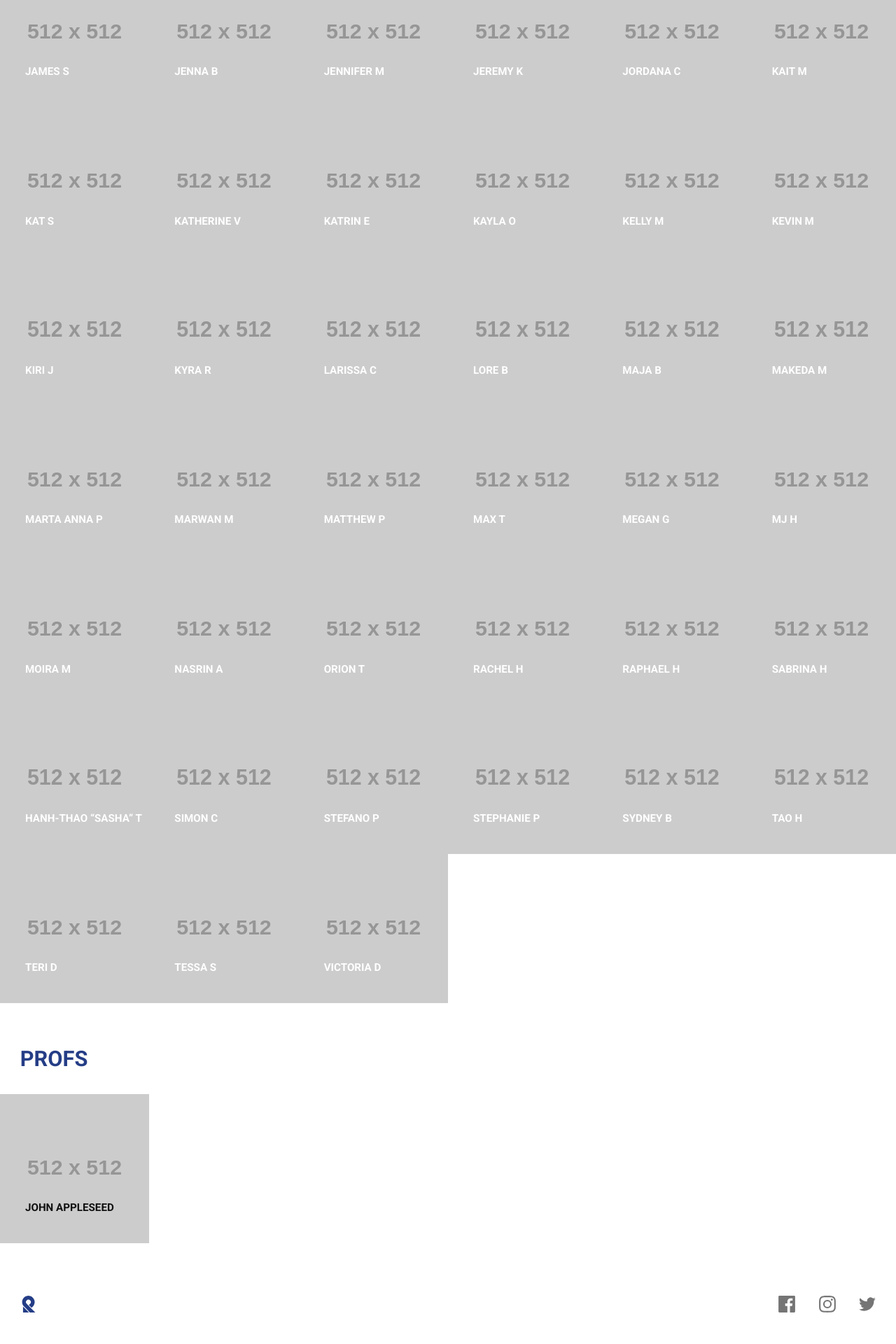
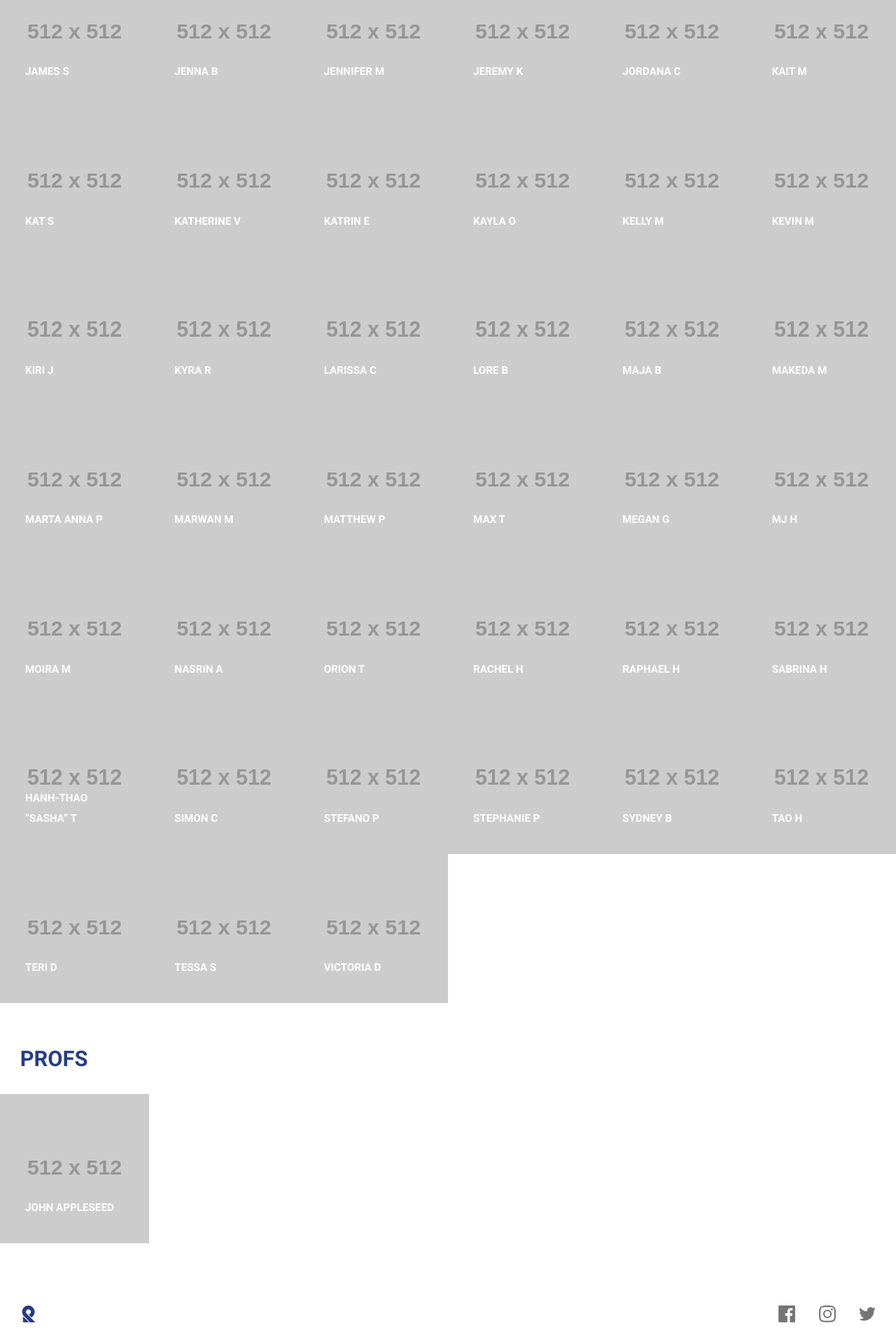
Before and after one commit to emnemdesign/2018, a Jekyll site: the page built from index.html, in a window 1280 px wide. Shown: the part 833-2753 px from the top of the page at 70% size. Built offline with Jekyll 4.4.1, drawn with Linux system fonts in a browser that asks for light colours; before the commit the page ends 2724 px from its top, so only the background shows below that.

Commit message:
Update the meta title, footer, and designer section name spacing

```diff
--- a/_includes/footer.html
+++ b/_includes/footer.html
@@ -1,5 +1,5 @@
 <footer class="footer" role="contentinfo">
-  <div class="grid grid-middle wrapper gutter pad-t-1-2 pad-b-1-2">
+  <div class="grid grid-middle wrapper island">
     <div class="unit xs-1-3 text-left">
       <a class="icon i-24" href="{{site.baseurl}}/" rel="home" aria-label="Reboot">
         <svg class="purple"><use xlink:href="{{site.baseurl}}/images/icons.svg#reboot" /></svg>
--- a/_layouts/default.html
+++ b/_layouts/default.html
@@ -2,7 +2,13 @@
 <html lang="en-ca">
 <head>
   <meta charset="utf-8">
-  <title>{% if page.title %}{{page.title}} · {% endif %}Reboot</title>
+  <title>
+    {% if page.url == '/' %}
+      Reboot · 2018 Algonquin Design Grads
+    {% else %}
+      {{page.name}} · Reboot
+    {% endif %}
+  </title>
   <meta name="viewport" content="width=device-width,initial-scale=1">
   <meta property="og:title" content="Reboot">
   <meta property="og:description" content="{{page.description}}">
--- a/css/designers.css
+++ b/css/designers.css
@@ -1,11 +1,13 @@
 .designers li a {
-  color: #fff;
   overflow: hidden;
 }
 
 .name {
   margin-bottom: calc(1.3rem + .325rem);
   margin-left: calc(1.3rem + .325rem);
+  margin-right: calc(1.3rem + .325rem);
+
+  color: #fff;
 }
 
 .border {
@@ -22,6 +24,7 @@
   .name {
     margin-bottom: calc(1.4rem + .35rem);
     margin-left: calc(1.4rem + .35rem);
+    margin-right: calc(1.4rem + .35rem);
   }
 
   .border {
@@ -35,6 +38,7 @@
   .name {
     margin-bottom: calc(1.5rem + .375rem);
     margin-left: calc(1.5rem + .375rem);
+    margin-right: calc(1.5rem + .375rem);
   }
 
   .border {
```
Also changed, not shown: other parts of _layouts/default.html (+1 -1 lines).
